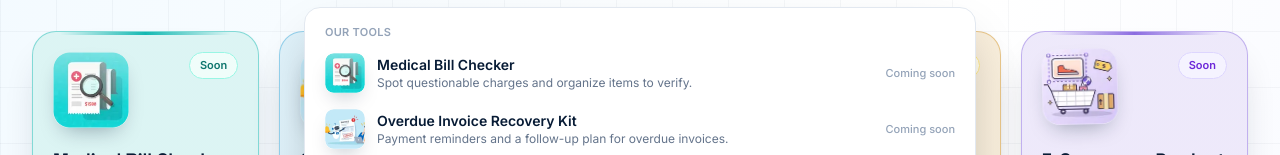
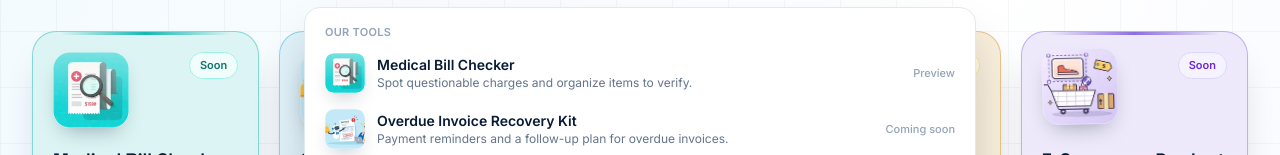
Before and after one commit to RajaJamshaid/TickmarkTools, a React (Vite) app: page / in a window 1280 px wide. Both pictures are taken after a click on the button 1126 px from the left and 37 px from the top of the page. Shown: the part 809-964 px from the top of the page. Built offline with nearby package versions, Linux system fonts and the light colour scheme.

Commit message:
Share the preview-link list between search and cards; show Preview for tools that have a page

```diff
--- a/src/components/SmartSearch.tsx
+++ b/src/components/SmartSearch.tsx
@@ -3,6 +3,7 @@ import type { CSSProperties, FocusEvent, KeyboardEvent } from 'react'
 import { SmartSearchIcon } from './ToolIcons'
 import ToolSticker from './ToolSticker'
 import { searchTools } from '../data/search'
+import { PREVIEW_LINKS } from '../data/preview'
 import { FEATURED_TOOLS } from '../data/tools'
 import { keepSearchVisible } from '../lib/searchFocus'
 
@@ -97,7 +98,7 @@ export default function SmartSearch() {
                       <span className="block truncate text-sm font-semibold text-navy">{tool.name}</span>
                       <span className="block truncate text-xs text-slate-500">{tool.description}</span>
                     </span>
-                    <span className="shrink-0 text-[11px] font-medium text-slate-400">Coming soon</span>
+                    <span className="shrink-0 text-[11px] font-medium text-slate-400">{PREVIEW_LINKS[tool.id] ? 'Preview' : 'Coming soon'}</span>
                   </button>
                 </li>
               ))}
--- /dev/null
+++ b/src/data/preview.ts
@@ -0,0 +1,6 @@
+import type { ToolId } from './tools'
+
+/** Tools that already have a free preview page. Every other tool stays "Coming soon". */
+export const PREVIEW_LINKS: Partial<Record<ToolId, string>> = {
+  'medical-bill-checker': '/tools/medical-bill-checker/',
+}
```
